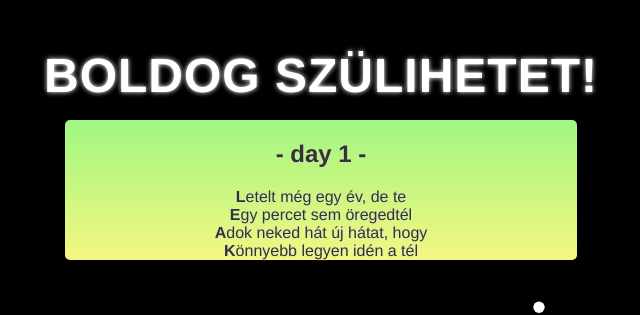
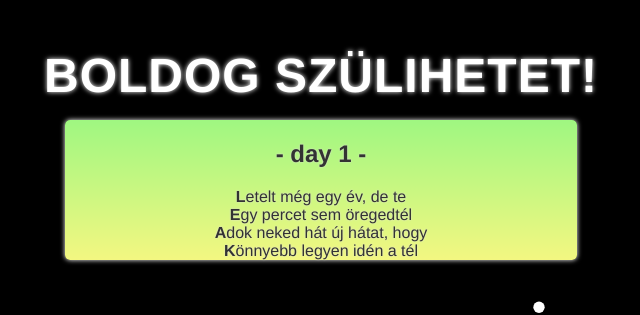
Before and after one commit to borsi/happybirthweek, a website: page index.html in a window 1280 px wide. Shown: the top 315 px of the page, 319-959 px from the left. Drawn offline with Linux system fonts and the light colour scheme.

Commit message:
added fabulous glow to box :shipit:

```diff
--- a/public/main.css
+++ b/public/main.css
@@ -38,6 +38,7 @@ canvas#canvas {
     color: #333;
     border-radius: 5px;
     text-shadow: 0px 0px 2px #ddd;
+    box-shadow: 0px 0px 5px white;
 
     p {
         margin: 0;
```
